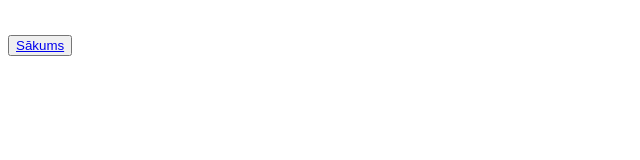
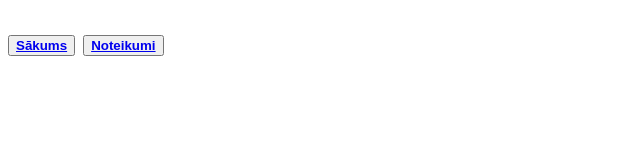
Before and after one commit to viktoija04/Vardu-spele-1, a plain HTML site: page Spele.html in a window 1280 px wide. Shown: the whole page, without its empty margins (0-640 px from the left). Drawn offline with Linux system fonts and the light colour scheme.

Commit message:
vārspē19

```diff
--- a/Spele.html
+++ b/Spele.html
@@ -12,9 +12,20 @@
 <div class="header">
 <h1>
     <button>
-        <a href="index.html">
-            Sākums
-        </a>
+        <b>
+            <a href="index.html">
+                Sākums
+            </a>
+    </b>
+    </button>
+    <button>
+
+      <b>
+     <a href="Noteikumi.html">
+                Noteikumi
+      </a>
+       </b>
+
     </button>
 </h1>
 </div>
--- a/style1.css
+++ b/style1.css
@@ -1,4 +1,4 @@
 .wrapper
 {
-    background: #87df87;
+    background: #60dd60;
 }
```
